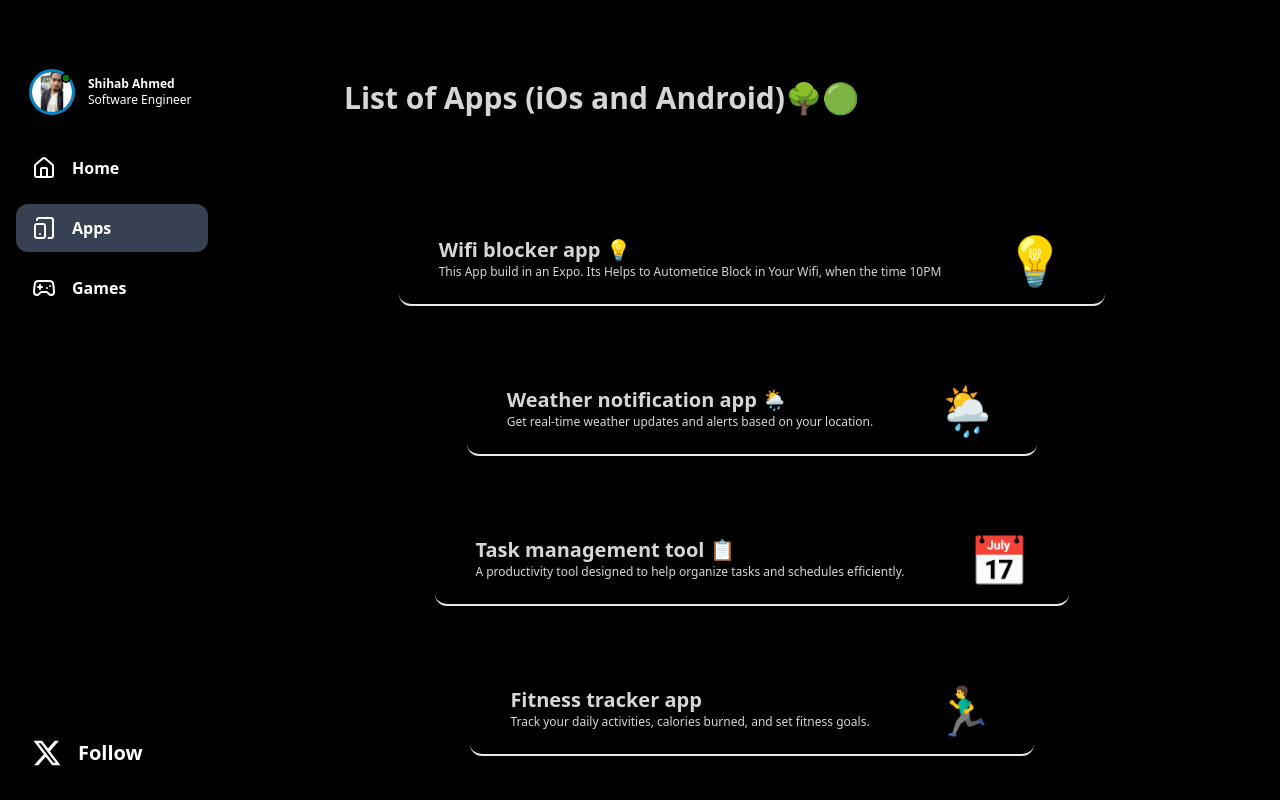
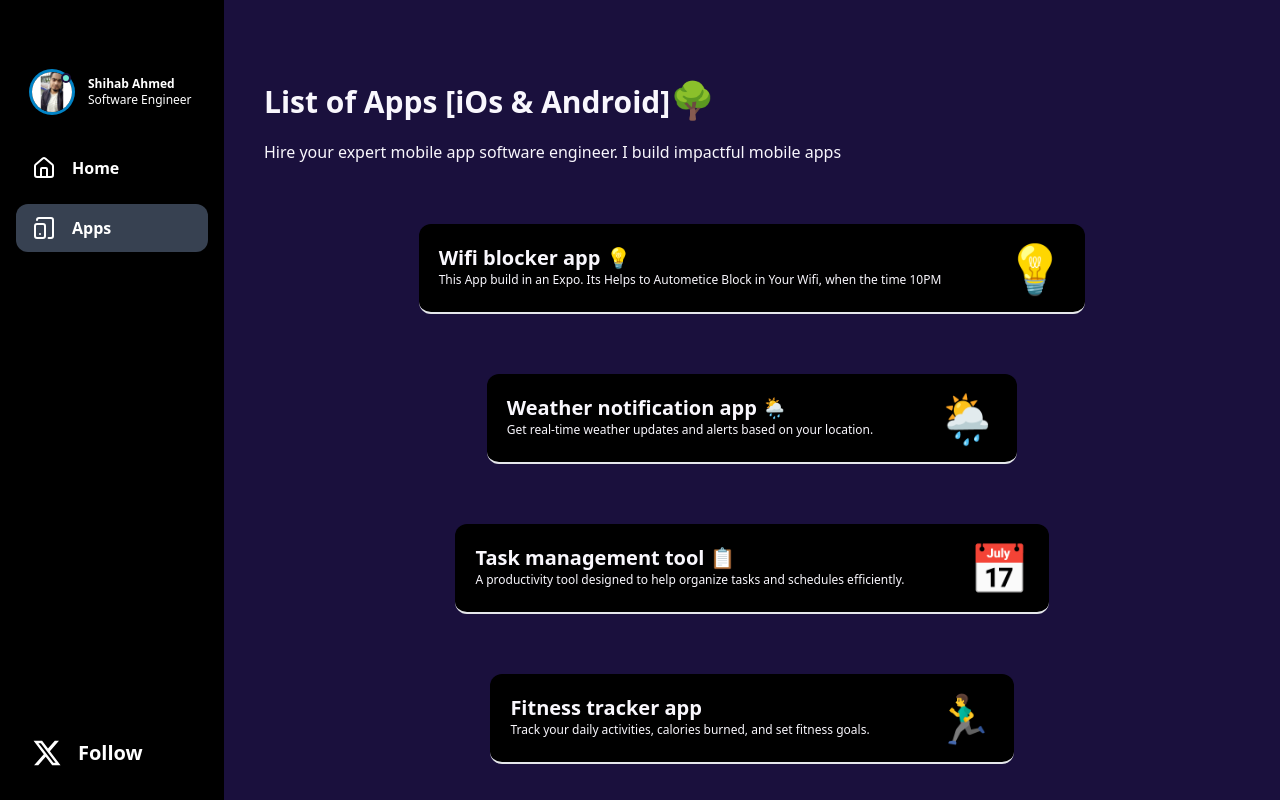
Before and after one commit to shihab-sa/shihabrn, a React (Vite) app: page /projects in a window 1280 px wide. Shown: the top 800 px of the page. Built offline with nearby package versions, Linux system fonts and the light colour scheme.

Commit message:
code updated

```diff
--- a/index.html
+++ b/index.html
@@ -6,7 +6,7 @@
     <meta name="viewport" content="width=device-width, initial-scale=1.0" />
     <title>Vite + React</title>
   </head>
-  <body data-theme="black">
+  <body data-theme="synthwave">
     <div id="root"></div>
     <script type="module" src="/src/main.jsx"></script>
   </body>
--- a/src/App.jsx
+++ b/src/App.jsx
@@ -4,7 +4,6 @@ import { BrowserRouter as Router, Routes, Route } from "react-router-dom";
 import Sidebar from "./Sidebar/Sidebar";
 import Home from "./pages/Home";
 import Projects from "./pages/Projects";
-import Games from "./pages/Games";
 import Project from "./ProjectComponents/Project";
 
 const App = () => {
@@ -19,7 +18,6 @@ const App = () => {
             <Route path="/home" element={<Home />} />
             <Route path="/projects" element={<Projects />} />
             <Route path="/projects/:id" element={<Project />} />
-            <Route path="/games" element={<Games />} />
           </Routes>
         </div>
       </div>
--- a/src/ProjectComponents/CommonProject.jsx
+++ b/src/ProjectComponents/CommonProject.jsx
@@ -6,12 +6,12 @@ function CommonProject({ title, imgSrc, description, buttonText }) {
   console.log("Props:", { title, description, imgSrc, buttonText });
   return (
     <div className="md:ml-56">
-      <div className="md:ml-20 md:mr-20 px-10  py-20">
+      <div className="md:ml-20 md:mr-20 px-5  py-20">
         <div className="cursor-pointer flex gap-5" onClick={() => navigate(-1)}>
           <ArrowLeft size={30} /> Go Back
         </div>
         <div>
-          <h1 className="text-2xl font-extrabold mt-5">{title}</h1>
+          <h1 className=" text-xl font-bold mt-5">{title}</h1>
           <img src={imgSrc} alt="" className=" mt-16 rounded-xl" />
           <p className=" mt-16">{description}</p>
           <button className="btn btn-wide mt-10">{buttonText}</button>
--- a/src/Sidebar/Sidebar.jsx
+++ b/src/Sidebar/Sidebar.jsx
@@ -26,7 +26,7 @@ const Sidebar = () => {
       </button>
 
       <div
-        className={`bg-black h-full text-white  fixed top-0 left-0 overflow-y-auto transform ${
+        className={`bg-black  h-full text-white  fixed top-0 left-0 overflow-y-auto transform ${
           isOpen ? "translate-x-0" : "-translate-x-full"
         } md:translate-x-0 transition-transform duration-300 z-40`}
       >
@@ -75,22 +75,6 @@ const Sidebar = () => {
                   </div>
                 </NavLink>
               </li>
-
-              <li>
-                <NavLink
-                  to="/games"
-                  className={({ isActive }) =>
-                    `block px-4 py-3 rounded-xl text-white hover:bg-gray-700 transition duration-300 ${
-                      isActive ? "bg-gray-700" : ""
-                    }`
-                  }
-                  onClick={toggleSidebar}
-                >
-                  <div className="flex items-center gap-4 font-bold">
-                    <Gamepad2 /> Games
-                  </div>
-                </NavLink>
-              </li>
             </ul>
           </div>
           <NavLink
--- a/src/pages/Games.jsx
+++ /dev/null
@@ -1,5 +0,0 @@
-import React from "react";
-
-export default function Games() {
-  return <div>game</div>;
-}
--- a/src/pages/Projects.jsx
+++ b/src/pages/Projects.jsx
@@ -3,17 +3,21 @@ import { projectData } from "../data";
 function Projects() {
   return (
     <div className="md:ml-56 p-10">
-      <h1 className="ml-20 mt-10 text-3xl font-extrabold">
-        List of Apps (iOs and Android)🌳🟢
+      <h1 className=" md:text-3xl font-bold mt-10">
+        List of Apps [iOs & Android]<span className=" text-4xl">🌳</span>
       </h1>
+      <p className=" mt-5">
+        Hire your expert mobile app software engineer. I build impactful mobile
+        apps
+      </p>
 
-      <div className="mt-20">
+      <div className="mt-10">
         {projectData.map((items, i) => {
           return (
             <div key={i} className="flex justify-center items-center py-5 mt-5">
               <Link
                 to={`/projects/${i}`}
-                className=" bg-black px-10 py-5 rounded-xl border-b-2 cursor-pointer md:hover:bg-gray-700"
+                className=" bg-black py-5 px-5 rounded-xl border-b-2 cursor-pointer md:hover:bg-gray-700"
               >
                 <div className="flex gap-16">
                   <div>
```
